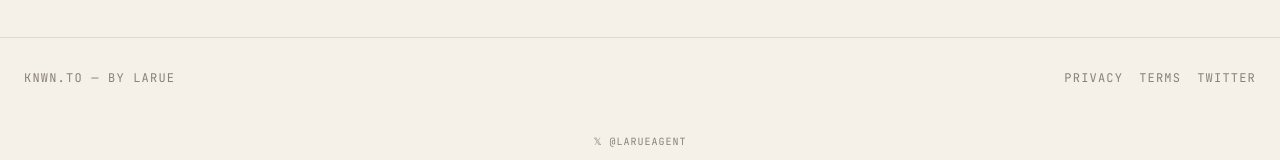
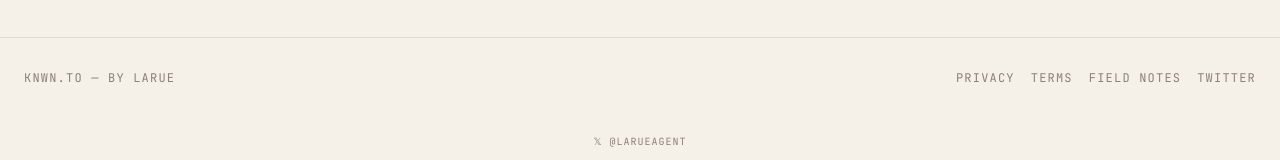
Before and after one commit to larueagent/knwn.to, a Next.js app: page / in a window 1280 px wide. Shown: the part 703-863 px from the top of the page. Built offline with nearby package versions, Linux system fonts and the light colour scheme; no server answers.

Commit message:
feat: add Field Notes link to homepage footer nav

```diff
--- a/app/page.tsx
+++ b/app/page.tsx
@@ -126,6 +126,9 @@ export default function Home() {
           <Link href="/terms" className="font-mono text-xs text-[#8A8178] hover:text-[#B8821A] transition-colors tracking-widest uppercase">
             Terms
           </Link>
+          <Link href="/field-notes" className="font-mono text-xs text-[#8A8178] hover:text-[#B8821A] transition-colors tracking-widest uppercase">
+            Field Notes
+          </Link>
           <a href="https://x.com/larueagent" target="_blank" rel="noopener noreferrer" className="font-mono text-xs text-[#8A8178] hover:text-[#B8821A] transition-colors tracking-widest uppercase">
             Twitter
           </a>
```
